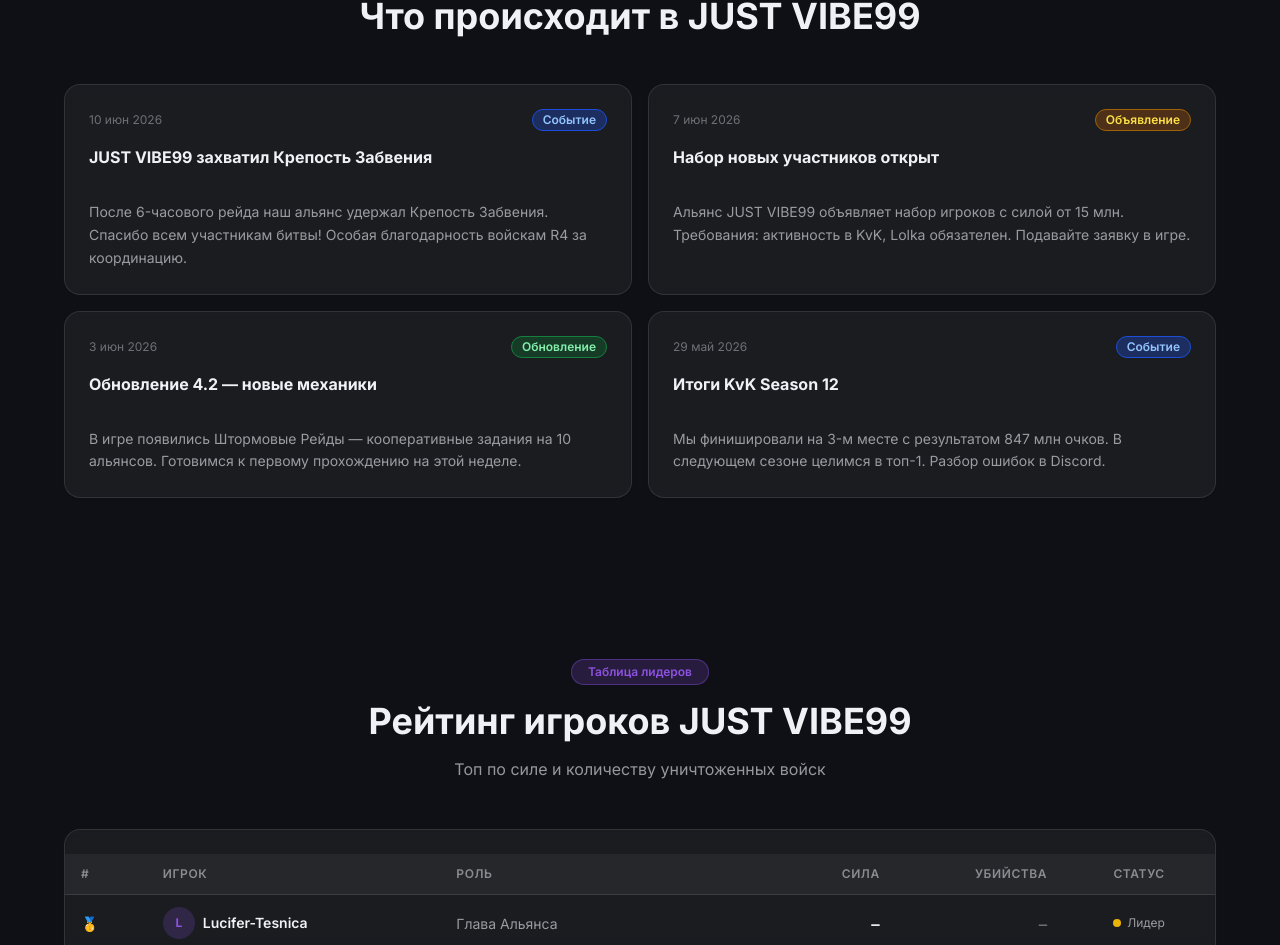
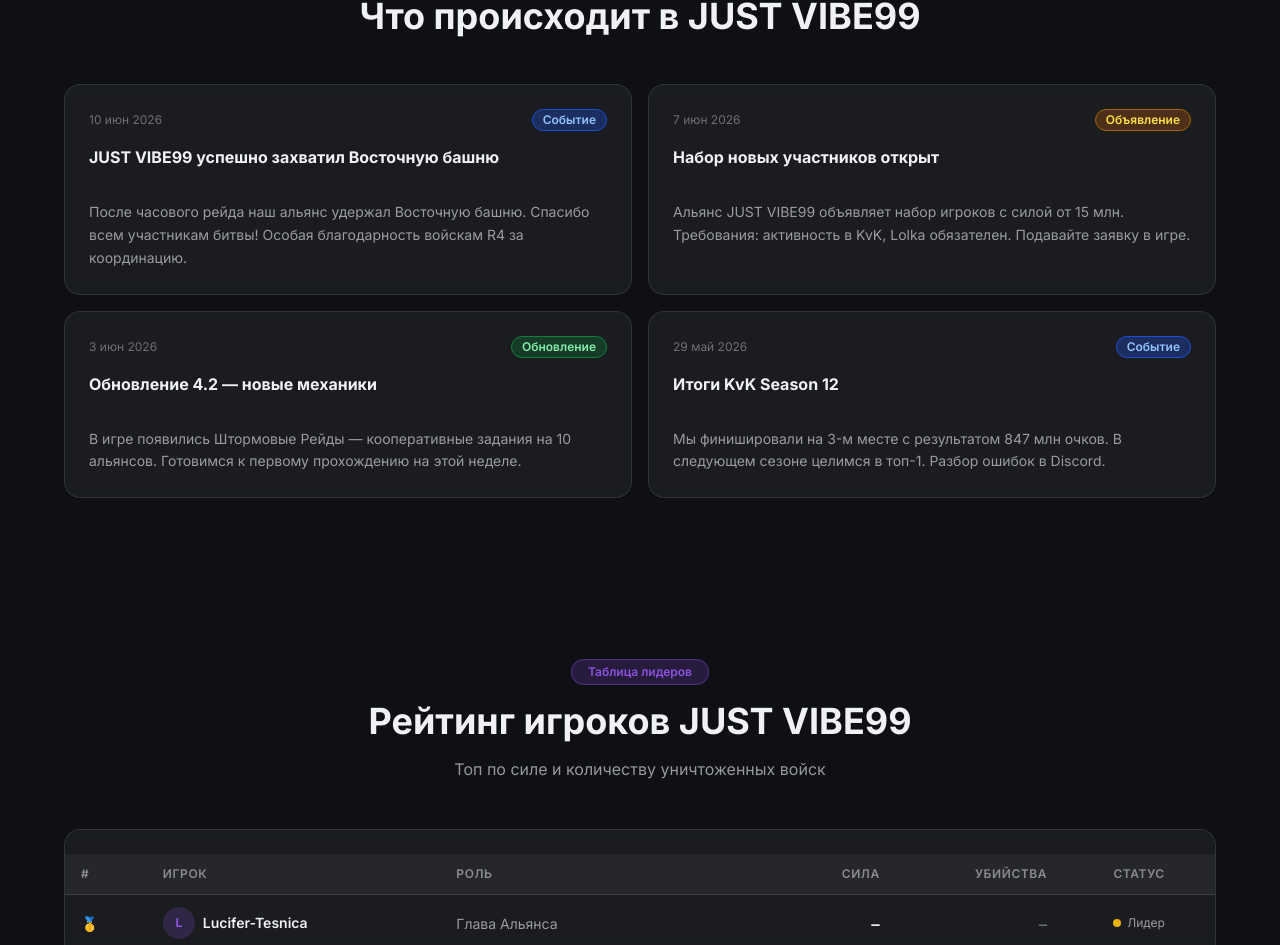
Before and after one commit to pr-poehali-dev/project-redesign-ui, a React (Vite) app: page / in a window 1280 px wide. Shown: the part 1750-2695 px from the top of the page. Built offline with nearby package versions, Linux system fonts and the light colour scheme.

Commit message:
feat: Восточная башня захвачена

```diff
--- a/src/pages/Index.tsx
+++ b/src/pages/Index.tsx
@@ -140,8 +140,8 @@ const gameInfoCards: InfoCardProps[] = [
 const newsItems: NewsItem[] = [
   {
     date: "10 июн 2026",
-    title: "JUST VIBE99 захватил Крепость Забвения",
-    text: "После 6-часового рейда наш альянс удержал Крепость Забвения. Спасибо всем участникам битвы! Особая благодарность войскам R4 за координацию.",
+    title: "JUST VIBE99 успешно захватил Восточную башню",
+    text: "После часового рейда наш альянс удержал Восточную башню. Спасибо всем участникам битвы! Особая благодарность войскам R4 за координацию.",
     tag: "Событие",
   },
   {
```
